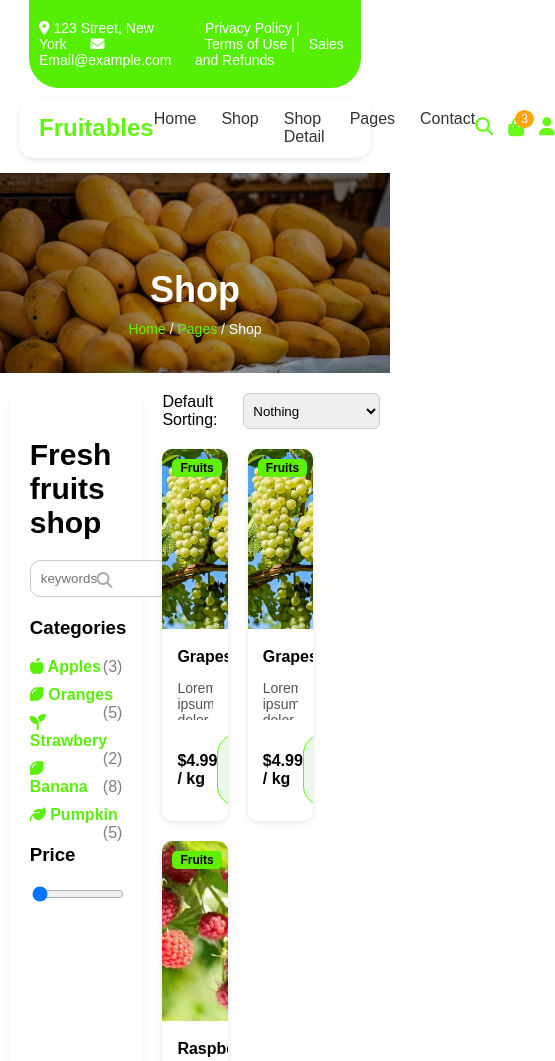
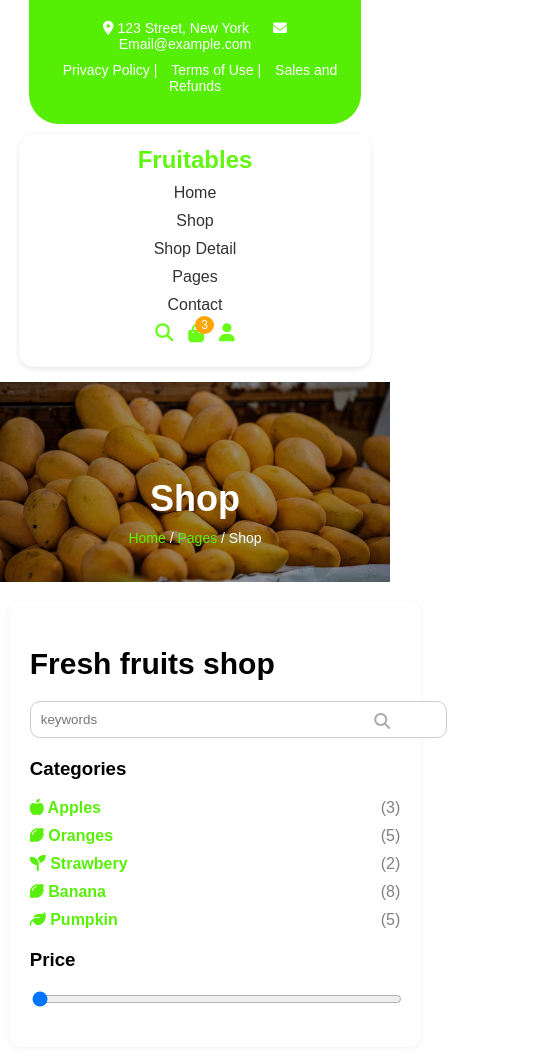
Before and after one commit to Manojkumar9572/Organic-Website, a plain HTML site: page shop.html in a window 390 px wide. Shown: the top 1061 px of the page, 555 px wide, since content can reach past the window. Drawn offline with Linux system fonts and the light colour scheme; a web font is replaced by a local one.

Commit message:
organic version 1.0

```diff
--- a/Styles/index.css
+++ b/Styles/index.css
@@ -1070,3 +1070,61 @@ background-color: var(--text-dark-grey);
   text-decoration: none;
   font-weight: bold;
 }
+
+
+
+
+
+/* ✅ Mobile fit fix — no design change */
+html, body {
+  width: 100%;
+  overflow-x: hidden;
+}
+
+img, video {
+  max-width: 100%;
+  height: auto;
+}
+
+.container, .wrapper, .row, .section, .product-grid, .products-container {
+  width: 100%;
+  box-sizing: border-box;
+  padding-left: 10px;
+  padding-right: 10px;
+}
+
+@media (max-width: 768px) {
+  header .info-container,
+  header .nav-container,
+  .carousel-section,
+  .products-container .products-option-container,
+  .product-item-container,
+  .banner-container,
+  .footer-header,
+  .footer-bottom,
+  .testimonial-container,
+  .stats-container {
+    flex-direction: column;
+    align-items: center;
+  }
+
+  .card, .product-card, .stats-card, .testimonial-box, .offer-containers {
+    width: 100% !important;
+  }
+
+  .carousel-section .details-container .title,
+  .banner-container .title {
+    font-size: 30px !important;
+  }
+
+  .carousel-section .details-container .sub-title,
+  .banner-container .sub-title {
+    font-size: 18px !important;
+  }
+
+  .footer-bottom {
+    text-align: center;
+    justify-content: center;
+    gap: 10px;
+  }
+}
--- a/contact.css
+++ b/contact.css
@@ -432,3 +432,61 @@ body {
 .site-name {
   color: #31f705;
 }
+
+
+
+
+
+
+@media (max-width: 768px) {
+  .top-header,
+  .navbar {
+    flex-direction: column;
+    align-items: center;
+    width: 100% !important;
+    padding: 10px !important;
+  }
+
+  .nav-menu {
+    flex-direction: column;
+    gap: 10px;
+    align-items: center;
+    padding: 10px 0;
+  }
+
+  .icons {
+    margin-top: 10px;
+  }
+
+  .overlay h1 {
+    font-size: 24px !important;
+  }
+
+  .contact-content {
+    flex-direction: column;
+    gap: 30px;
+    padding: 0 15px;
+  }
+
+  .map-container {
+    width: 95% !important;
+  }
+
+  .footer-top,
+  .subscribe,
+  .footer-columns {
+    flex-direction: column;
+    align-items: center;
+    gap: 20px;
+  }
+
+  .subscribe input,
+  .subscribe button {
+    width: 90% !important;
+  }
+
+  .footer-col {
+    width: 100% !important;
+    text-align: center;
+  }
+}
--- a/shop.css
+++ b/shop.css
@@ -600,3 +600,70 @@ body {
   color: #aef65e;
   text-decoration: none;
 }
+
+
+
+
+
+@media (max-width: 768px) {
+  .top-header,
+  .navbar {
+    flex-direction: column;
+    align-items: center;
+    text-align: center;
+  }
+
+  .top-header .left,
+  .top-header .right,
+  .navbar .logo,
+  .navbar .nav-menu,
+  .navbar .icons {
+    margin-bottom: 10px;
+  }
+
+  .nav-menu {
+    flex-direction: column;
+    gap: 10px;
+  }
+
+  .container,
+  .shop-layout {
+    flex-direction: column;
+  }
+
+  .sidebar,
+  .content {
+    width: 100%;
+  }
+
+  .products {
+    flex-direction: column;
+    align-items: center;
+  }
+
+  .product-card {
+    width: 90%;
+  }
+
+  .subscribe-box {
+    flex-direction: column;
+    gap: 10px;
+  }
+
+  .subscribe-box input,
+  .subscribe-box button {
+    width: 100%;
+    border-radius: 25px;
+  }
+
+  .footer-top {
+    flex-direction: column;
+    align-items: center;
+  }
+
+  .footer-column,
+  .footer-brand {
+    width: 100%;
+    text-align: center;
+  }
+}
--- a/shopdetails.css
+++ b/shopdetails.css
@@ -691,3 +691,102 @@ textarea {
 .site-name {
   color: #3af507;
 }
+
+
+
+
+
+
+
+
+
+@media (max-width: 768px) {
+  .top-header,
+  .navbar,
+  .nav-menu,
+  .icons,
+  .container,
+  .product-section,
+  .sidebar,
+  .product-page,
+  .main-wrapper,
+  .product-grid,
+  .footer-top,
+  .footer-columns {
+    flex-direction: column !important;
+    align-items: center;
+    width: 100% !important;
+  }
+
+  .top-header,
+  .navbar {
+    text-align: center;
+  }
+
+  .nav-menu {
+    gap: 10px !important;
+  }
+
+  .container,
+  .product-page,
+  .main-wrapper {
+    padding: 20px !important;
+  }
+
+  .product-card {
+    width: 90% !important;
+  }
+
+  .product-section,
+  .sidebar,
+  .form-section,
+  .banner-section,
+  .content,
+  .product-grid,
+  .related-products {
+    width: 100% !important;
+  }
+
+  .subscribe,
+  .subscribe-box {
+    flex-direction: column !important;
+    width: 100%;
+    gap: 10px;
+  }
+
+  .subscribe input,
+  .subscribe button,
+  .subscribe-box input,
+  .subscribe-box button {
+    width: 90% !important;
+    border-radius: 25px !important;
+  }
+
+  .tabs {
+    flex-wrap: wrap;
+    justify-content: center;
+  }
+
+  .footer-col {
+    width: 100% !important;
+    text-align: center;
+  }
+
+  .product-image img {
+    width: 100% !important;
+  }
+
+  .actions {
+    flex-wrap: wrap;
+    justify-content: center;
+  }
+
+  .price-cart {
+    flex-direction: column;
+    gap: 10px;
+  }
+
+  .footer-columns {
+    align-items: center;
+  }
+}
```
